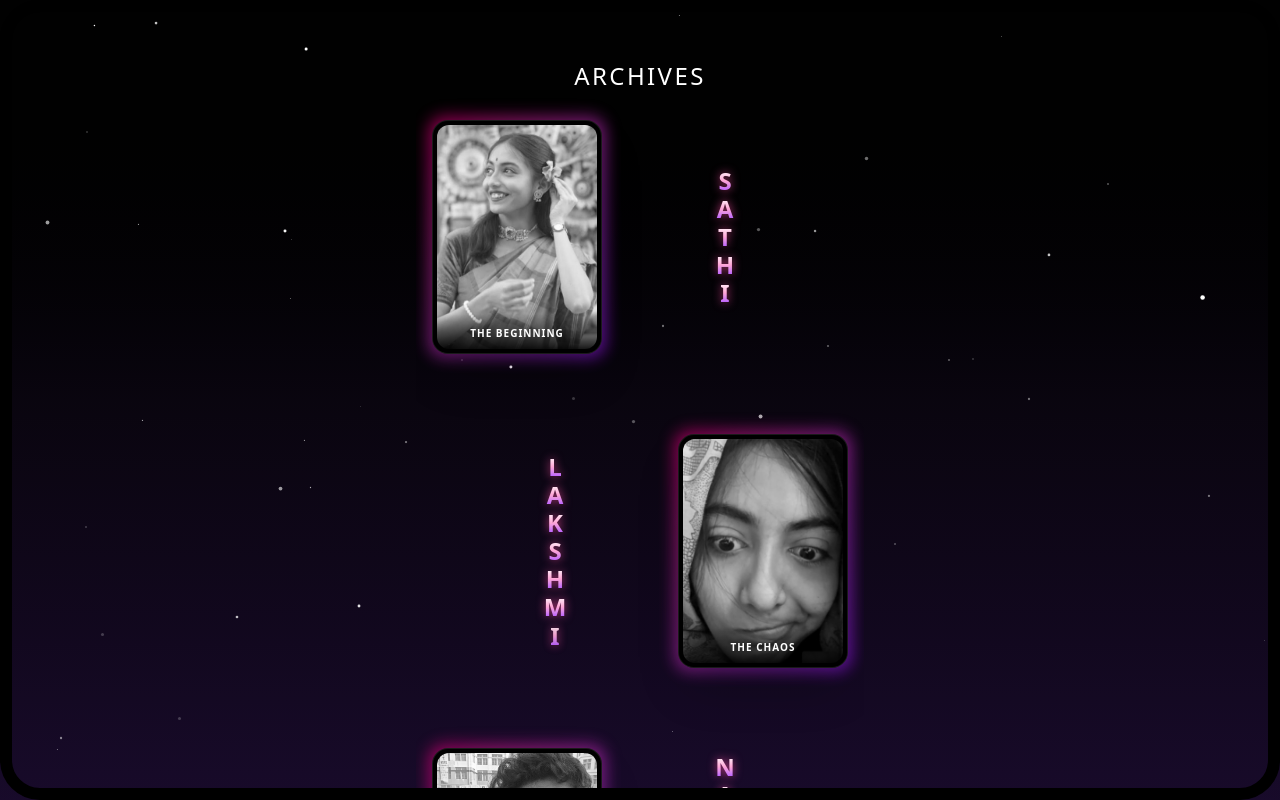
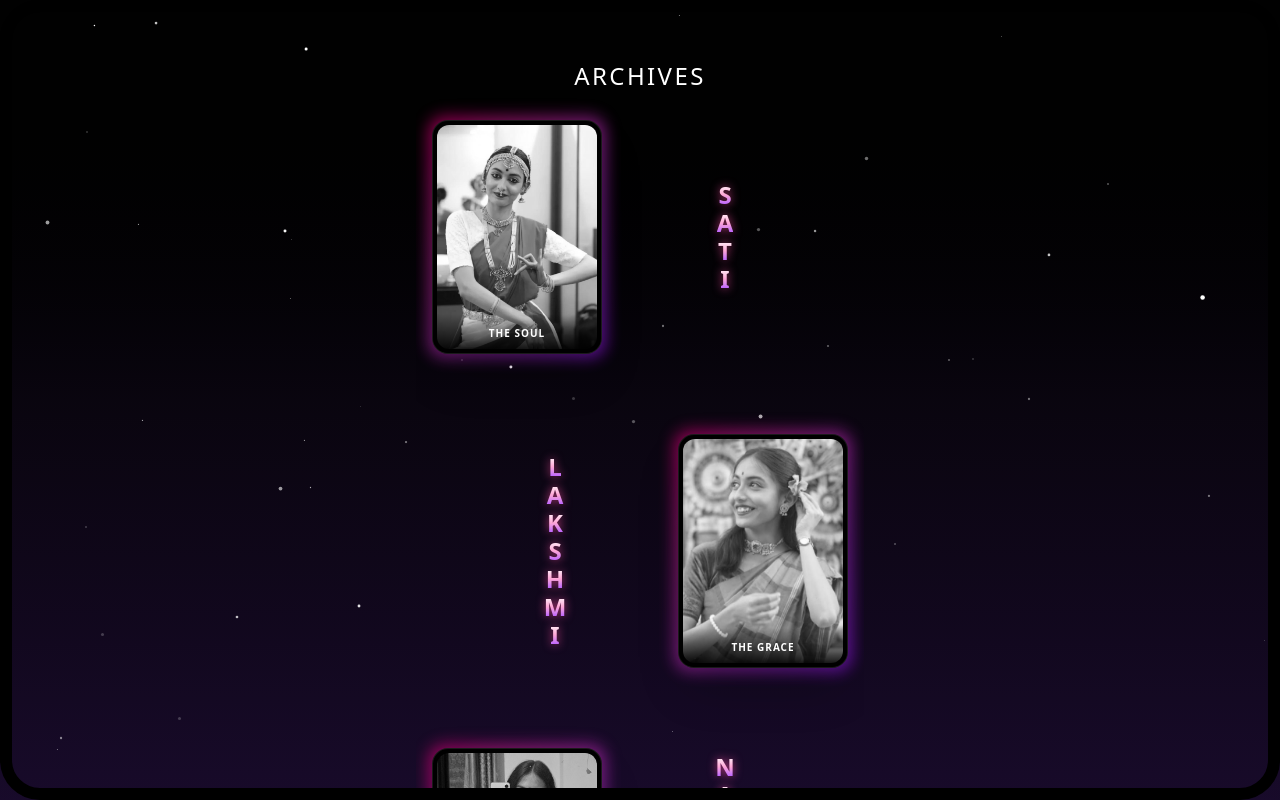
Before and after one commit to Adey1400/Sathi_Lakshmi_Narayani, a React (Vite) app: page / in a window 1280 px wide. Both pictures are taken after a click on the button 640 px from the left and 422 px from the top of the page. Built offline with nearby package versions, Linux system fonts and the light colour scheme.

Commit message:
updated pic

```diff
--- a/src/components/MemoryOrbit.jsx
+++ b/src/components/MemoryOrbit.jsx
@@ -2,24 +2,24 @@ import React from 'react';
 import { motion } from 'framer-motion';
 
 const MEMORIES = [
-  {
+ {
     id: 1,
-    img: "/WhatsApp Image 2026-02-11 at 20.13.50.jpeg",
-    title: "The Beginning",
+    img: "/WhatsApp Image 2026-02-11 at 20.48.45.jpeg",
+    title: "The Soul",
     date: "Phase 1",
-    label: "SATHI"
+    label: "SATI"
   },
   {
     id: 2,
-    img: "/WhatsApp Image 2026-02-11 at 20.13.52.jpeg",
-    title: "The Chaos",
+    img: "/WhatsApp Image 2026-02-11 at 20.13.50.jpeg",
+    title: "The Grace",
     date: "Phase 2",
     label: "LAKSHMI"
   },
   {
     id: 3,
-    img: "/WhatsApp Image 2026-02-11 at 20.13.55.jpeg",
-    title: "The Forever",
+    img: "/WhatsApp Image 2026-02-11 at 20.48.26.jpeg",
+    title: "The Divine",
     date: "Phase 3",
     label: "NARAYANI"
   },
```
Also changed, not shown: public/WhatsApp Image 2026-02-11 at 20.48.26.jpeg (added), public/WhatsApp Image 2026-02-11 at 20.48.45.jpeg (added).
